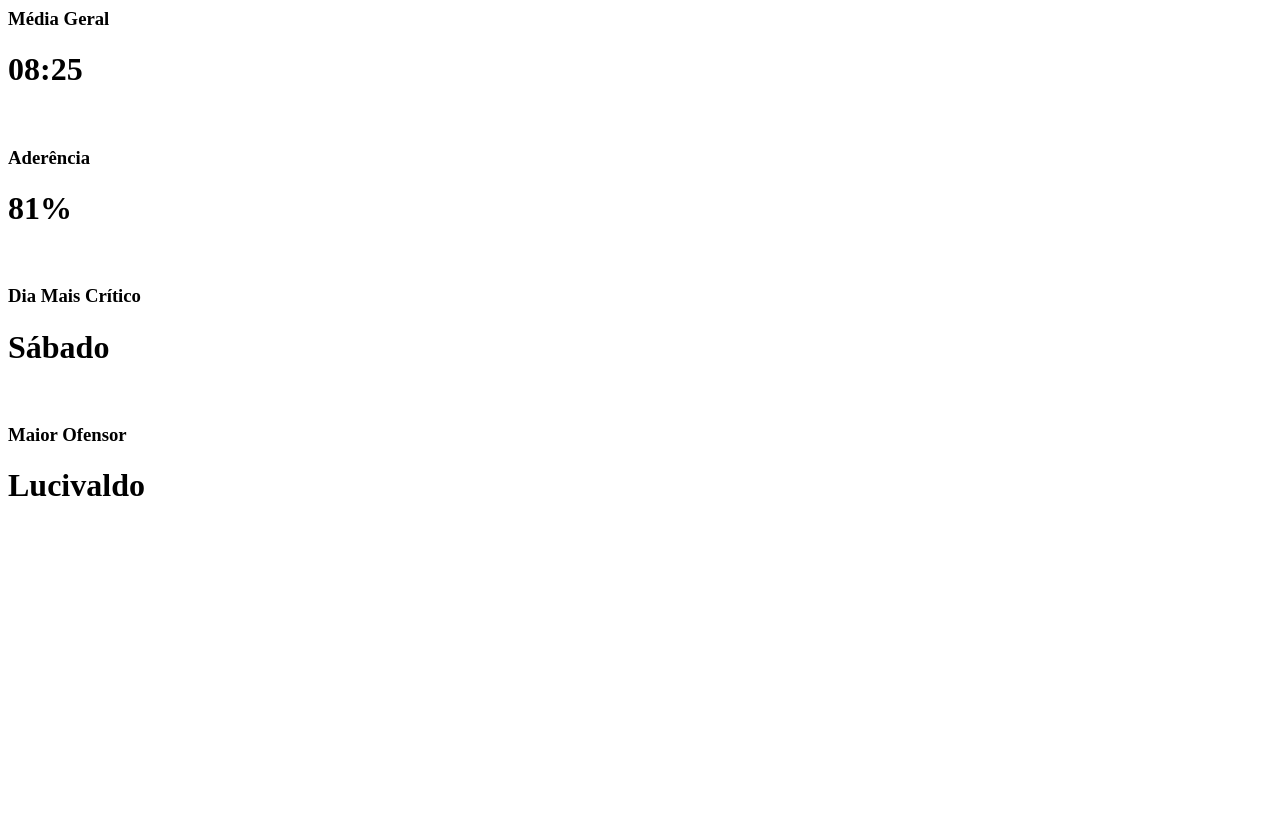
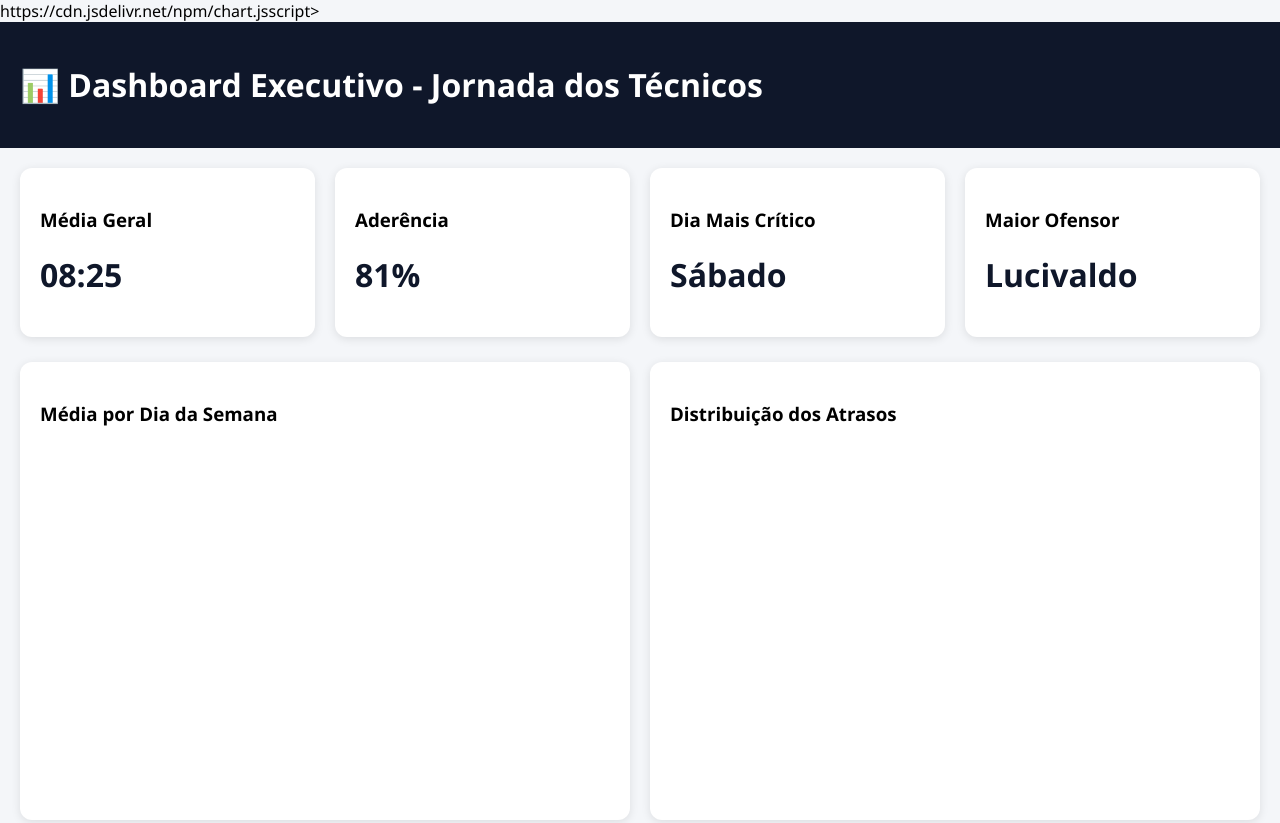
Before and after one commit to wandyeuxnet-ui/wandyeuxnet-ui.github.io, a plain HTML site: page index.html in a window 1280 px wide. Shown: the top 823 px of the page. Before the commit the page ends 800 px from the top, so only its background shows below. Drawn offline with Linux system fonts and the light colour scheme.

Commit message:
Update index.html

```diff
--- a/index.html
+++ b/index.html
@@ -1,4 +1,93 @@
+<!DOCTYPE html>
+<html lang="pt-BR">
+<head>
+<meta charset="UTF-8">
+<meta name="viewport" content="width=device-width, initial-scale=1.0">
+
+<title>Dashboard Jornada Técnicos</title>
+
+https://cdn.jsdelivr.net/npm/chart.jsscript>
+
+<style>
+
+body{
+    margin:0;
+    font-family:Segoe UI,Arial,sans-serif;
+    background:#f4f6f9;
+}
+
+.header{
+    background:#0f172a;
+    color:white;
+    padding:20px;
+}
+
+.container{
+    padding:20px;
+}
+
+.kpis{
+    display:grid;
+    grid-template-columns:repeat(4,1fr);
+    gap:20px;
+    margin-bottom:25px;
+}
+
+.card{
+    background:white;
+    border-radius:12px;
+    padding:20px;
+    box-shadow:0 2px 10px rgba(0,0,0,.1);
+}
+
+.card h1{
+    color:#0f172a;
+}
+
+.graficos{
+    display:grid;
+    grid-template-columns:1fr 1fr;
+    gap:20px;
+}
+
+.chart-card{
+    background:white;
+    padding:20px;
+    border-radius:12px;
+    box-shadow:0 2px 10px rgba(0,0,0,.1);
+}
+
+canvas{
+    width:100% !important;
+    height:350px !important;
+}
+
+@media(max-width:900px){
+
+.kpis{
+grid-template-columns:1fr;
+}
+
+.graficos{
+grid-template-columns:1fr;
+}
+
+}
+
+</style>
+
+</head>
+
+<body>
+
+<div class="header">
+<h1>📊 Dashboard Executivo - Jornada dos Técnicos</h1>
+</div>
+
+<div class="container">
+
 <div class="kpis">
+
 <div class="card">
 <h3>Média Geral</h3>
 <h1>08:25</h1>
@@ -18,13 +107,119 @@
 <h3>Maior Ofensor</h3>
 <h1>Lucivaldo</h1>
 </div>
+
 </div>
 
 <div class="graficos">
 
-<canvas id="grafico1"></canvas>
-<canvas id="grafico2"></canvas>
-<canvas id="grafico3"></canvas>
-<canvas id="grafico4"></canvas>
+<div class="chart-card">
+<h3>Média por Dia da Semana</h3>
+<canvas id="diaSemana"></canvas>
+</div>
+
+<div class="chart-card">
+<h3>Distribuição dos Atrasos</h3>
+<canvas id="atrasos"></canvas>
+</div>
+
+<div class="chart-card">
+<h3>Top Ofensores</h3>
+<canvas id="ofensores"></canvas>
+</div>
+
+<div class="chart-card">
+<h3>Evolução Diária</h3>
+<canvas id="evolucao"></canvas>
+</div>
 
 </div>
+
+</div>
+
+<script>
+
+new Chart(document.getElementById('diaSemana'),{
+type:'bar',
+data:{
+labels:['Seg','Ter','Qua','Qui','Sex','Sab'],
+datasets:[{
+label:'Hora Média',
+data:[8.7,8.3,8.2,8.2,8.4,8.9],
+backgroundColor:'#2563eb'
+}]
+}
+});
+
+new Chart(document.getElementById('atrasos'),{
+type:'pie',
+data:{
+labels:[
+'No Horário',
+'Até 30min',
+'30-60min',
+'>60min'
+],
+datasets:[{
+data:[81,11,5,3],
+backgroundColor:[
+'#22c55e',
+'#facc15',
+'#fb923c',
+'#dc2626'
+]
+}]
+}
+});
+
+new Chart(document.getElementById('ofensores'),{
+type:'bar',
+data:{
+labels:[
+'Lucivaldo',
+'João Paulo',
+'Jefferson',
+'Paulo',
+'Almir'
+],
+datasets:[{
+label:'Ocorrências',
+data:[24,18,17,15,12],
+backgroundColor:'#dc2626'
+}]
+},
+options:{
+indexAxis:'y'
+}
+});
+
+new Chart(document.getElementById('evolucao'),{
+type:'line',
+data:{
+labels:[
+'01','02','03','04','05',
+'06','07','08','09','10'
+],
+datasets:[{
+label:'Média Início',
+data:[
+8.2,
+8.3,
+8.5,
+8.4,
+8.3,
+8.2,
+8.1,
+8.2,
+8.4,
+8.3
+],
+borderColor:'#2563eb',
+borderWidth:3
+}]
+}
+});
+
+</script>
+
+</body>
+</html>
```
